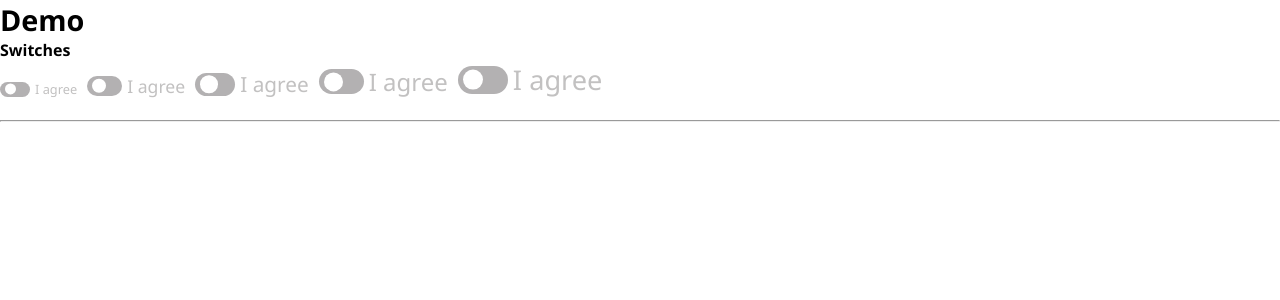
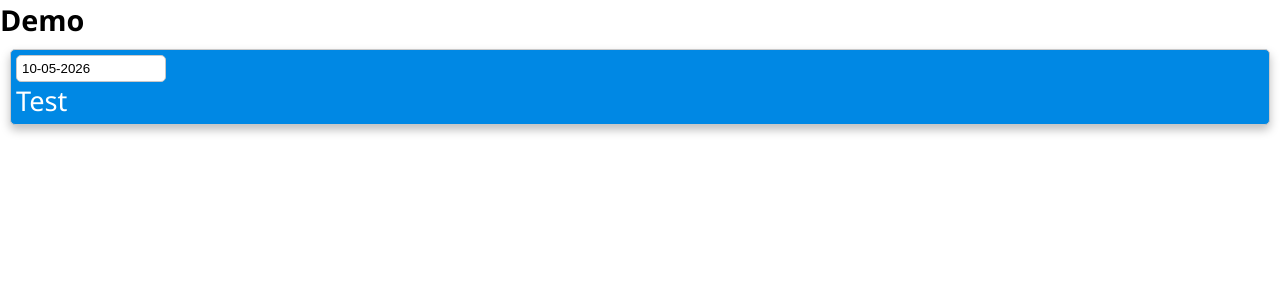
Before and after one commit to johandb/react-styled-components, a React (Vite) app: page / in a window 1280 px wide. Shown: the top 300 px of the page. Built offline with nearby package versions, Linux system fonts and the light colour scheme.

Commit message:
update controls

```diff
--- a/src/App.tsx
+++ b/src/App.tsx
@@ -16,6 +16,8 @@ import { Text } from "./styled/text/styled.text";
 import { TextArea } from "./styled/textarea/textarea.styled";
 
 import "./App.css";
+import { Card } from "./styled/card/card.styled";
+import { DatePicker } from "./styled/date/date.styled";
 
 const App = () => {
   const [country, setCountry] = useState("us");
@@ -284,6 +286,19 @@ const App = () => {
     );
   };
 
+  const showCard = () => {
+    return (
+      <>
+        <Card color="blue" m={10}>
+          <DatePicker onChange={() => {}} />
+          <Text color="white" size="xl">
+            Test
+          </Text>
+        </Card>
+      </>
+    );
+  };
+
   return (
     <>
       <h2>Demo</h2>
@@ -294,7 +309,7 @@ const App = () => {
       {/* {showCheckboxes()} */}
       {/* {showRadios()} */}
       {/* {showInputs()} */}
-      {showSwitches()}
+      {/* {showSwitches()} */}
       {/* {showAccordion()} */}
       {/* {showAlerts()} */}
       {/* {showButtons()} */}
@@ -303,6 +318,7 @@ const App = () => {
       {/* {showSelect()} */}
       {/* </Stack> */}
       {/* </Container> */}
+      {showCard()}
     </>
   );
 };
--- a/src/styled/card/card.styled.tsx
+++ b/src/styled/card/card.styled.tsx
@@ -1,20 +1,28 @@
 import styled from "styled-components";
+import { Box } from "../box/box";
 import { theme } from "../themes/themes";
 import type { Color } from "../types/color";
+import type { DefaultProps } from "../types/default.props";
 import { themeColors } from "../utils/styled.utils";
 
-export const Card = (props: { color?: Color; children: React.ReactNode }) => {
+export interface CardProps extends DefaultProps {
+  color?: Color;
+}
+
+export const Card = (props: CardProps) => {
   let color = themeColors[props.color as keyof typeof themeColors]?.value ?? theme.colors.white;
-  return <StyledCard color={color}>{props.children}</StyledCard>;
+  return (
+    <Box w={props.w} m={props.m} mt={props.mt} mr={props.mr} mb={props.mb} ml={props.ml}>
+      <StyledCard color={color}>{props.children}</StyledCard>
+    </Box>
+  );
 };
 
 const StyledCard = styled.div<{ color: string }>`
-  margin: 0;
-  width: auto;
   height: auto;
   background-color: ${(props) => props.color || theme.colors.white};
   border: 1px solid ${() => theme.colors.defaultBorderColor};
-  border-radius: 3px;
+  border-radius: 5px;
   padding: 5px;
   box-shadow: rgba(0, 0, 0, 0.25) 0px 5px 10px;
 `;
--- a/src/styled/checkbox/checkbox.styled.tsx
+++ b/src/styled/checkbox/checkbox.styled.tsx
@@ -97,7 +97,7 @@ export const Checkbox = (props: CheckboxProps) => {
       <StyledCheckbox disabled={disabled} onClick={() => (disabled ? {} : handleCheckboxClick(props.value ?? ""))}>
         <svg width={`${w}px`} height={`${w}px`} viewBox="0 0 20 20" xmlns="http://www.w3.org/2000/svg">
           <g id="checkbox">
-            <g fill="none" stroke="#8a8989" strokeLinecap="round" strokeLinejoin="round">
+            <g fill="#ffffff" stroke="#8a8989" strokeLinecap="round" strokeLinejoin="round">
               <path
                 d="m2.5.5h10c1.1045695 0 2 .8954305 2 2v10c0 1.1045695-.8954305 2-2 2h-10c-1.1045695 0-2-.8954305-2-2v-10c0-1.1045695.8954305-2 2-2z"
                 strokeWidth="0.25"
--- a/src/styled/date/date.styled.tsx
+++ b/src/styled/date/date.styled.tsx
@@ -83,7 +83,7 @@ const StyledInputDate = styled.input`
   outline: none;
   border-radius: 5px;
   padding: 5px;
-  width: auto;
+  width: 150px;
 `;
 
 interface DateTimeProps {
@@ -221,9 +221,9 @@ export const DatePicker = (props: DateTimeProps) => {
     return `${year}-${month}-${day}`;
   };
 
-  const pickDate = (day: number) => {
-    let newSelectedDate = new Date(selectedDate);
-    newSelectedDate.setDate(day);
+  const pickDate = (col: { day: number; month: number; year: number }) => {
+    //console.log("col:", col);
+    let newSelectedDate = new Date(col.year, col.month - 1, col.day);
     setSelectedDate(newSelectedDate);
     setShowDatePicker(false);
     props.onChange(newSelectedDate);
@@ -274,7 +274,7 @@ export const DatePicker = (props: DateTimeProps) => {
                     key={x}
                     $isSelected={isSelectedDate(col)}
                     $isCurrent={isCurrentDate(col)}
-                    onClick={() => pickDate(col.day)}
+                    onClick={() => pickDate(col)}
                   >
                     {col.day}
                   </StyledDateDay>
```
